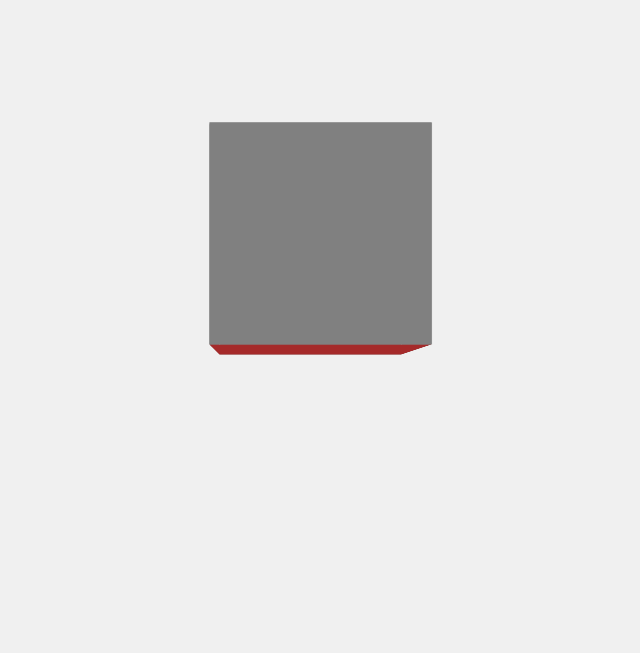
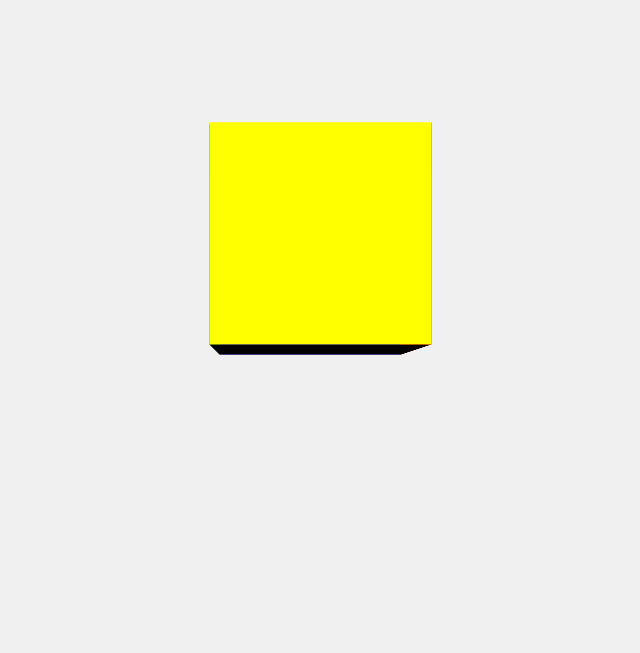
Before and after one commit to Csscvr/TheSurvey, a plain HTML site: page index.html in a window 1280 px wide. Shown: the whole page, without its empty margins (375-1015 px from the left). Drawn offline with Linux system fonts and the light colour scheme.

Commit message:
Update styles.css

```diff
--- a/styles.css
+++ b/styles.css
@@ -26,19 +26,18 @@ body {
 .wall {
     position: absolute;
     width: 200px;
-    height: 200px;
-    background-color: gray; /* Wall color */
+    height: 200px;*/
 }
 
-.front { transform: rotateY(  0deg) translateZ(100px); }
-.back  { transform: rotateY(180deg) translateZ(100px); }
-.left  { transform: rotateY(-90deg) translateZ(100px); }
-.right { transform: rotateY( 90deg) translateZ(100px); }
+.front { transform: rotateY(  0deg) translateZ(100px); background-color: yellow;}
+.back  { transform: rotateY(180deg) translateZ(100px); background-color: blue;}
+.left  { transform: rotateY(-90deg) translateZ(100px); background-color: green;}
+.right { transform: rotateY( 90deg) translateZ(100px); background-color: red;}
 
 .floor {
     position: center;
     width: 200px;
     height: 200px;
-    background-color: brown; /* Floor color */
+    background-color: black; /* Floor color */
     transform: rotateX(90deg) translateY(0px) translateX(0px) translateZ(-100px); /* Positioning the floor */
 }
```
